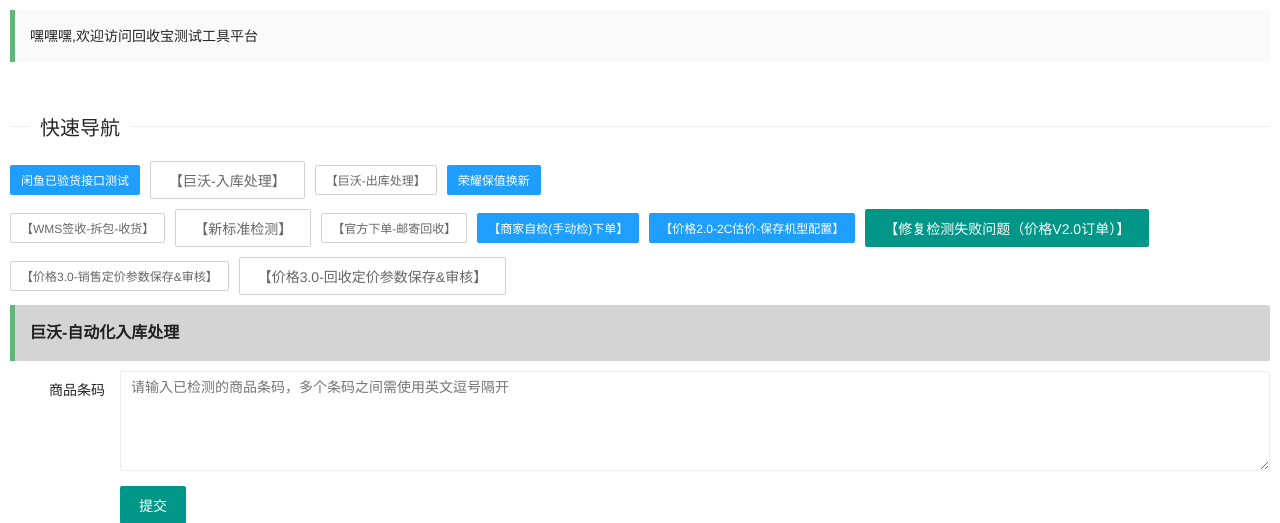
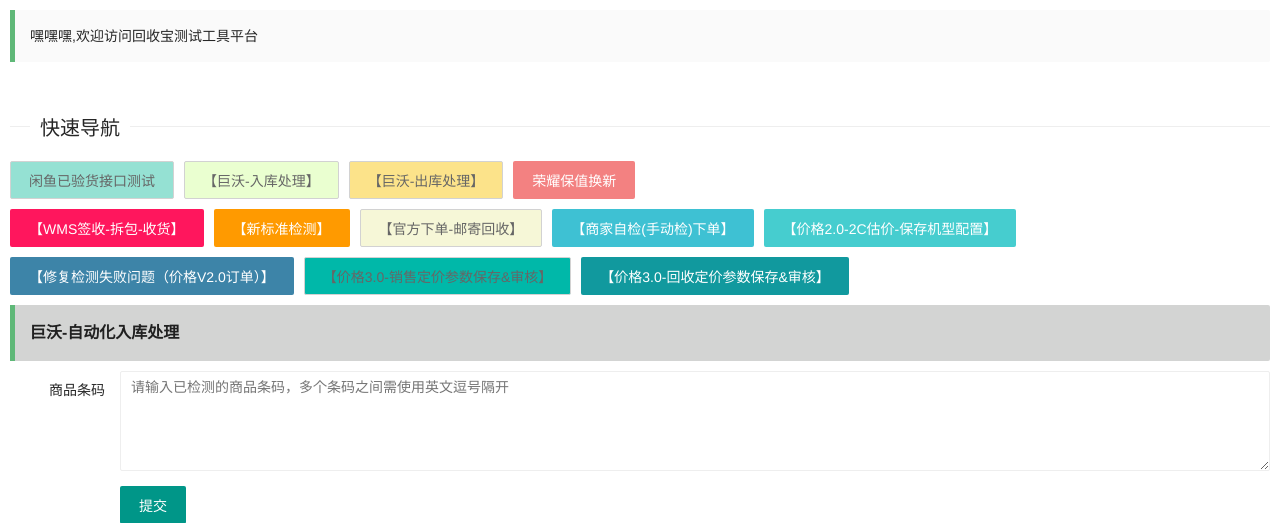
Before and after one commit to liuzhiming1988/WebAutoTestProject, a Flask app: page / in a window 1280 px wide. Shown: the top 523 px of the page. Run offline with Flask 2, Linux system fonts and the light colour scheme; parts of the project's set-up code (start-up, migrations or seed data) failed here and were passed over; some libraries are stand-ins or nearby versions.

Commit message:
auto-all-commit daily at 20211125143735

```diff
--- a/price/price_service/switch_two-stage_price_2021-10.py
+++ b/price/price_service/switch_two-stage_price_2021-10.py
@@ -205,10 +205,10 @@ if __name__ == '__main__':
     base_sale = V3BaseGetSalePrice()
     detect_sale = V3DetectGetSalePrice()
 
-    # eva.v3_eva_option_get(product_id="41567", channel_id="10000060", pid="1260", get_way="1", is_best="1")
+    eva.v3_eva_option_get(product_id="64494", channel_id="10000060", pid="1196", get_way="1", is_best="1")
     # eva.v3_eva(product_id="41567", channel_id="10000060", pid="1260")
 
-    recycle.v3_product_check_item(product_id="30752", order_id="7637141", check_type="3", is_over="1")
+    # recycle.v3_product_check_item(product_id="30752", order_id="7637141", check_type="3", is_over="1")
 
     # for x in range(500):
     #     eva.v3_eva_option_get(product_id="41567", channel_id="10000060", pid="1260", get_way="2")
--- a/website/templates/index.html
+++ b/website/templates/index.html
@@ -83,25 +83,26 @@
 </fieldset>
 
 <div class="layui-btn-container">
-    <a class="layui-btn layui-btn-sm layui-btn-normal" href="/yiyanhuo">闲鱼已验货接口测试</a>
-    <a class="layui-btn layui-btn-primary" href="#p1">【巨沃-入库处理】</a>
-    <a class="layui-btn layui-btn-primary layui-btn-sm" href="#p2">【巨沃-出库处理】</a>
+    <a class="layui-btn layui-btn-primary" style="background-color: #95e1d3" href="/yiyanhuo">闲鱼已验货接口测试</a>
+    <a class="layui-btn layui-btn-primary" style="background-color: #eaffd0" href="#p1">【巨沃-入库处理】</a>
+    <a class="layui-btn layui-btn-primary" style="background-color: #fce38a" href="#p2">【巨沃-出库处理】</a>
 
-    <a class="layui-btn layui-btn-sm layui-btn-normal" href="/honor">荣耀保值换新</a>
+    <a class="layui-btn" style="background-color: #f38181" href="/honor">荣耀保值换新</a>
 </div>
 
 <div class="layui-btn-container">
-    <a href="#p3" target="_self" class="layui-btn layui-btn-primary layui-btn-sm">【WMS签收-拆包-收货】</a>
-    <a class="layui-btn layui-btn-primary" href="#p4">【新标准检测】</a>
-    <a class="layui-btn layui-btn-primary layui-btn-sm" href="#p5">【官方下单-邮寄回收】</a>
-    <a class="layui-btn layui-btn-sm layui-btn-normal" href="#p6">【商家自检(手动检)下单】</a>
-    <a class="layui-btn layui-btn-sm layui-btn-normal" href="#p7">【价格2.0-2C估价-保存机型配置】</a>
-    <a class="layui-btn" href="#p8">【修复检测失败问题（价格V2.0订单）】</a>
+    <a href="#p3" target="_self" class="layui-btn" style="background-color: #ff165d">【WMS签收-拆包-收货】</a>
+    <a class="layui-btn" href="#p4" style="background-color: #ff9a00">【新标准检测】</a>
+    <a class="layui-btn layui-btn-primary" href="#p5" style="background-color: #f6f7d7">【官方下单-邮寄回收】</a>
+    <a class="layui-btn" href="#p6" style="background-color: #3ec1d3">【商家自检(手动检)下单】</a>
+    <a class="layui-btn layui-btn-normal" href="#p7" style="background-color: #46cdcf">【价格2.0-2C估价-保存机型配置】</a>
+
 </div>
 
 <div class="layui-btn-container">
-    <a class="layui-btn layui-btn-primary layui-btn-sm" href="#p9">【价格3.0-销售定价参数保存&审核】</a>
-    <a class="layui-btn layui-btn-primary" href="#p10">【价格3.0-回收定价参数保存&审核】</a>
+    <a class="layui-btn" href="#p8" style="background-color: #3d84a8">【修复检测失败问题（价格V2.0订单）】</a>
+    <a class="layui-btn layui-btn-primary" href="#p9" style="background-color: #00b8a9">【价格3.0-销售定价参数保存&审核】</a>
+    <a class="layui-btn" href="#p10" style="background-color: #11999e">【价格3.0-回收定价参数保存&审核】</a>
 </div>
 
 
```
Also changed, not shown: price/eva_3/e12_v30_bpeserver____sale_apply_price____new/p126_1_bpeserver26_sale_apply_price___basic.py (+4 -4 lines), 1 other file.
